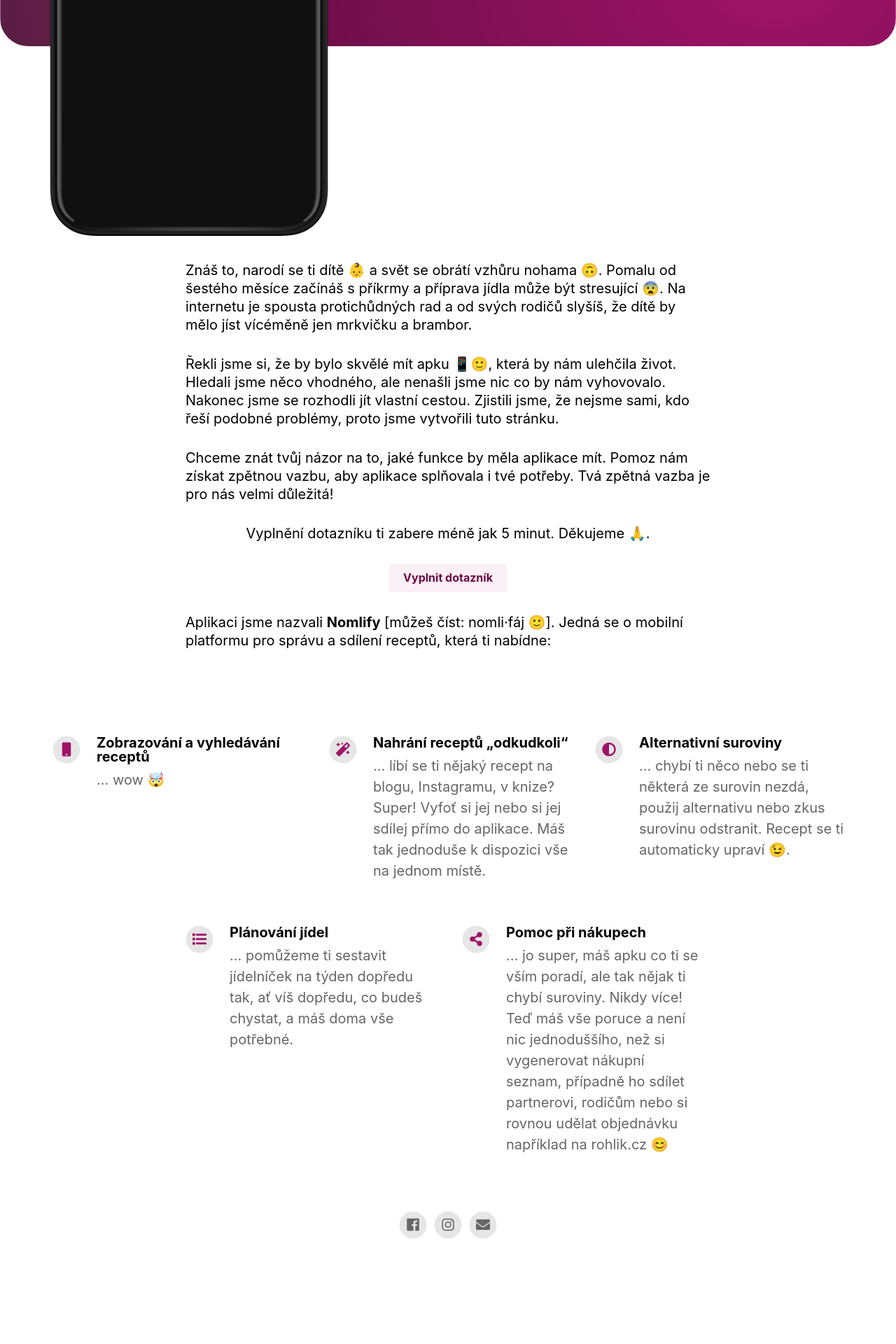
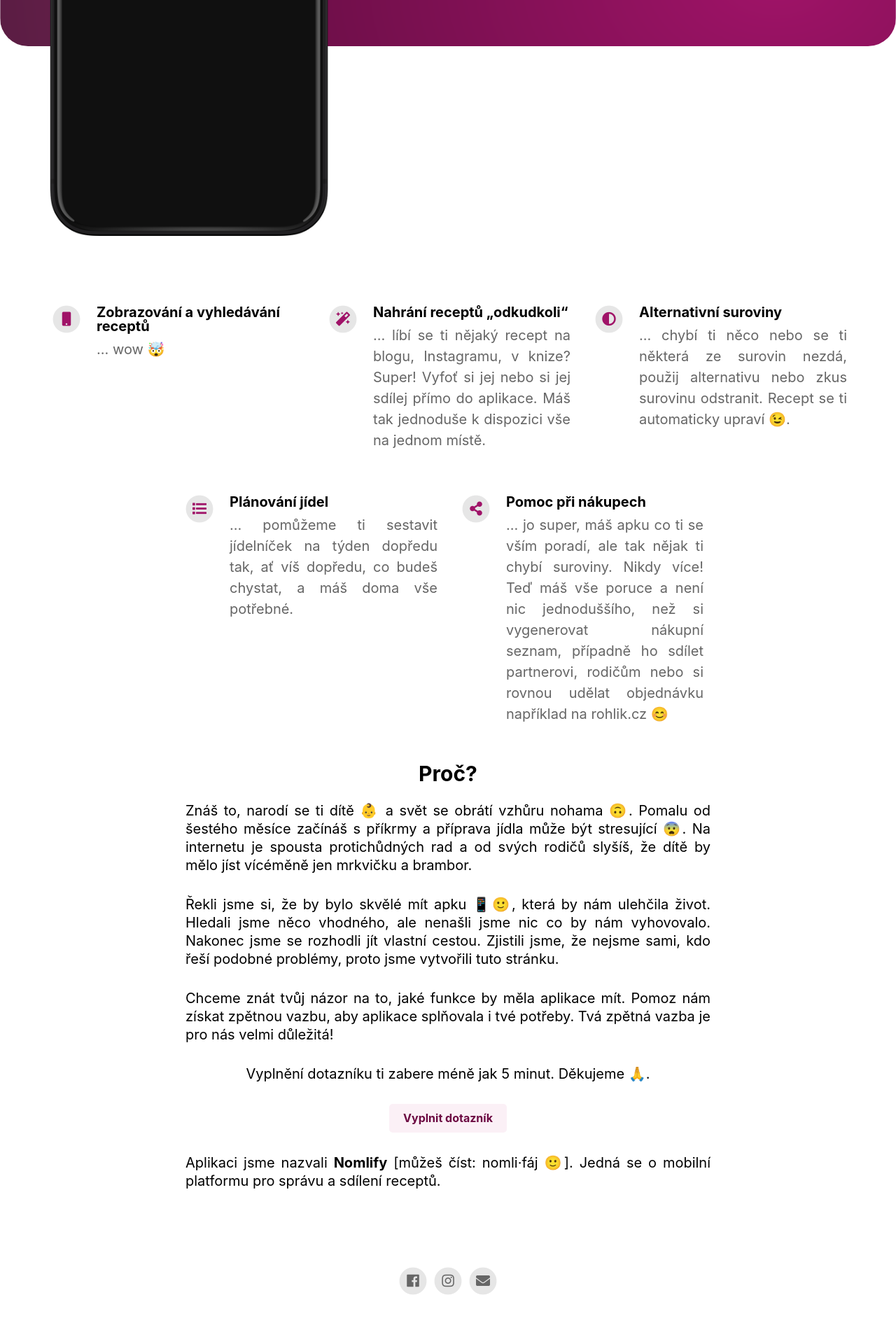
Before and after one commit to msurkovsky/nom-landing-page, a Jekyll site: the page built from index.html, in a window 1280 px wide. Shown: the part 648-2568 px from the top of the page at 70% size. Built offline with Jekyll 4.4.1, drawn with Linux system fonts in a browser that asks for light colours; nearby versions of some CDN libraries; before the commit the page ends 2488 px from its top, so only the background shows below that.

Commit message:
Change a layout and put features above the why.

```diff
--- a/_includes/intro.html
+++ b/_includes/intro.html
@@ -1,4 +1,5 @@
 <div class="intro-section">
+    <h1>Proč?</h1>
     <p>
         Znáš to, narodí se ti dítě 👶 a svět se obrátí vzhůru nohama 🙃. Pomalu od šestého měsíce začínáš s příkrmy a příprava jídla může být stresující 😨. Na internetu je spousta protichůdných rad a od svých rodičů slyšíš, že dítě by mělo jíst vícéměně jen mrkvičku a brambor.
     </p>
@@ -17,6 +18,6 @@
         </p>
     </div>
     <p>
-        Aplikaci jsme nazvali <b>Nomlify</b> [můžeš číst: nomli·fáj 🙂]. Jedná se o mobilní platformu pro správu a sdílení receptů, která ti nabídne:
+        Aplikaci jsme nazvali <b>Nomlify</b> [můžeš číst: nomli·fáj 🙂]. Jedná se o mobilní platformu pro správu a sdílení receptů.
     </p>
 </div>
--- a/_layouts/default.html
+++ b/_layouts/default.html
@@ -60,8 +60,8 @@
                             {% endif %}
                         </div>
                     </div>
+                    {% include features.html %}
                     {% include intro.html %}
-                    {% include features.html %}
                     {% include footer.html %}
                     {% include appstoreimages.html %}
                 </div>
--- a/_sass/layout.scss
+++ b/_sass/layout.scss
@@ -44,8 +44,8 @@
 	grid-template-areas:
 		"h h h h h h h h h h h h"
 		"p p p p p i i i i i i i"
+		"c c c c c c c c c c c c"
 		"x x s s s s s s s s y y"
-		"c c c c c c c c c c c c"
 		"f f f f f f f f f f f f";
 }
 
@@ -71,8 +71,8 @@
 			"h h h h h h h h h h h h"
 			"i i i i i i i i i i i i"
 			"p p p p p p p p p p p p"
+			"c c c c c c c c c c c c"
 			"x x s s s s s s s s y y"
-			"c c c c c c c c c c c c"
 			"f f f f f f f f f f f f";
 	}
 }
@@ -487,7 +487,13 @@ nav > ul li a:active {
 	justify-content: center;
 	flex-flow: column wrap;
 	margin-top: 30px;
+	text-align: justify;
 
+}
+
+.intro-section h1 {
+	text-align: center;
+	margin: 2.5rem;
 }
 
 .intro-section p {
@@ -562,6 +568,7 @@ nav > ul li a:active {
 	color: $feature-text-color;
 	margin-top: 8px;
 	line-height: 1.5;
+	text-align: justify;
 }
 
 @media only screen and (max-width: 992px) {
```
